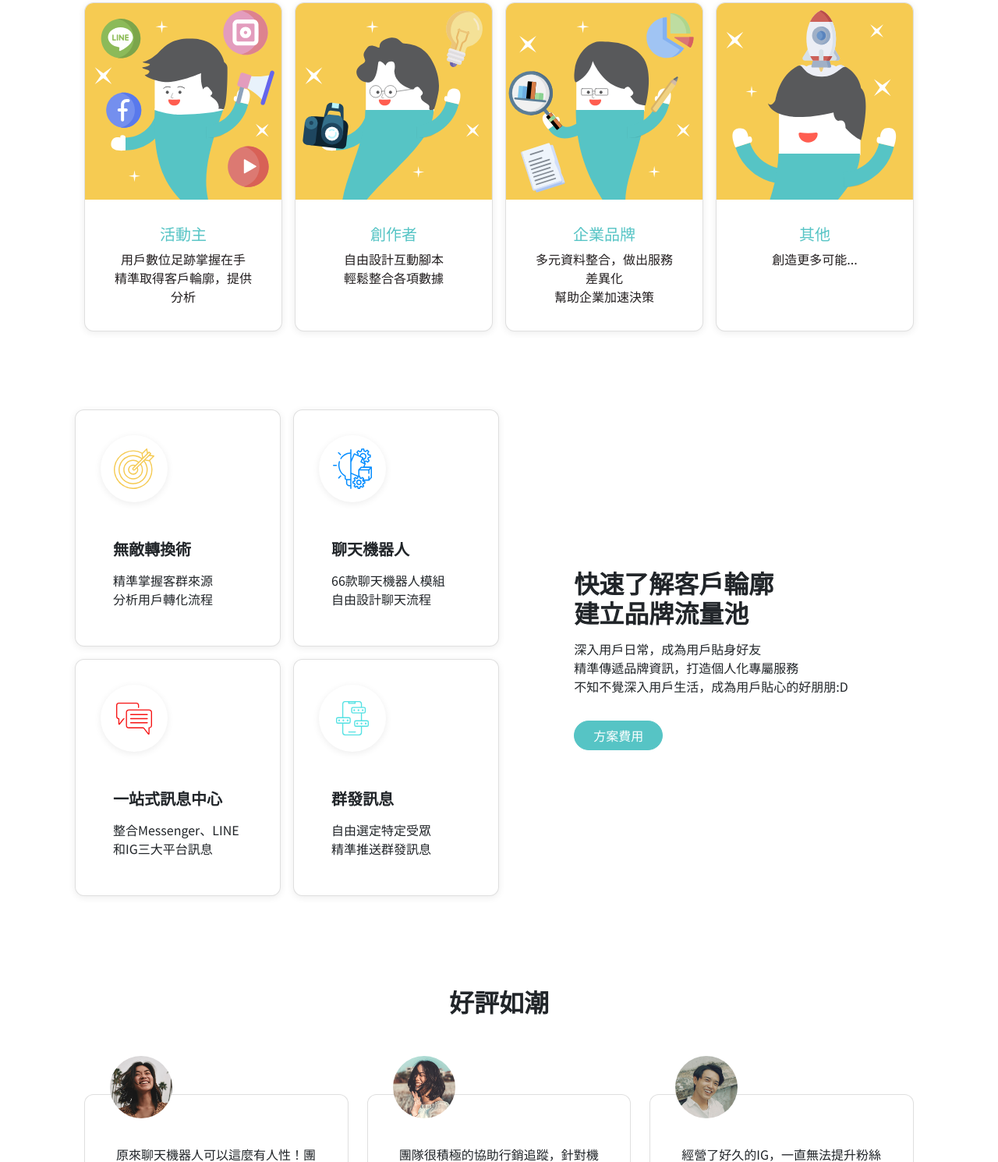
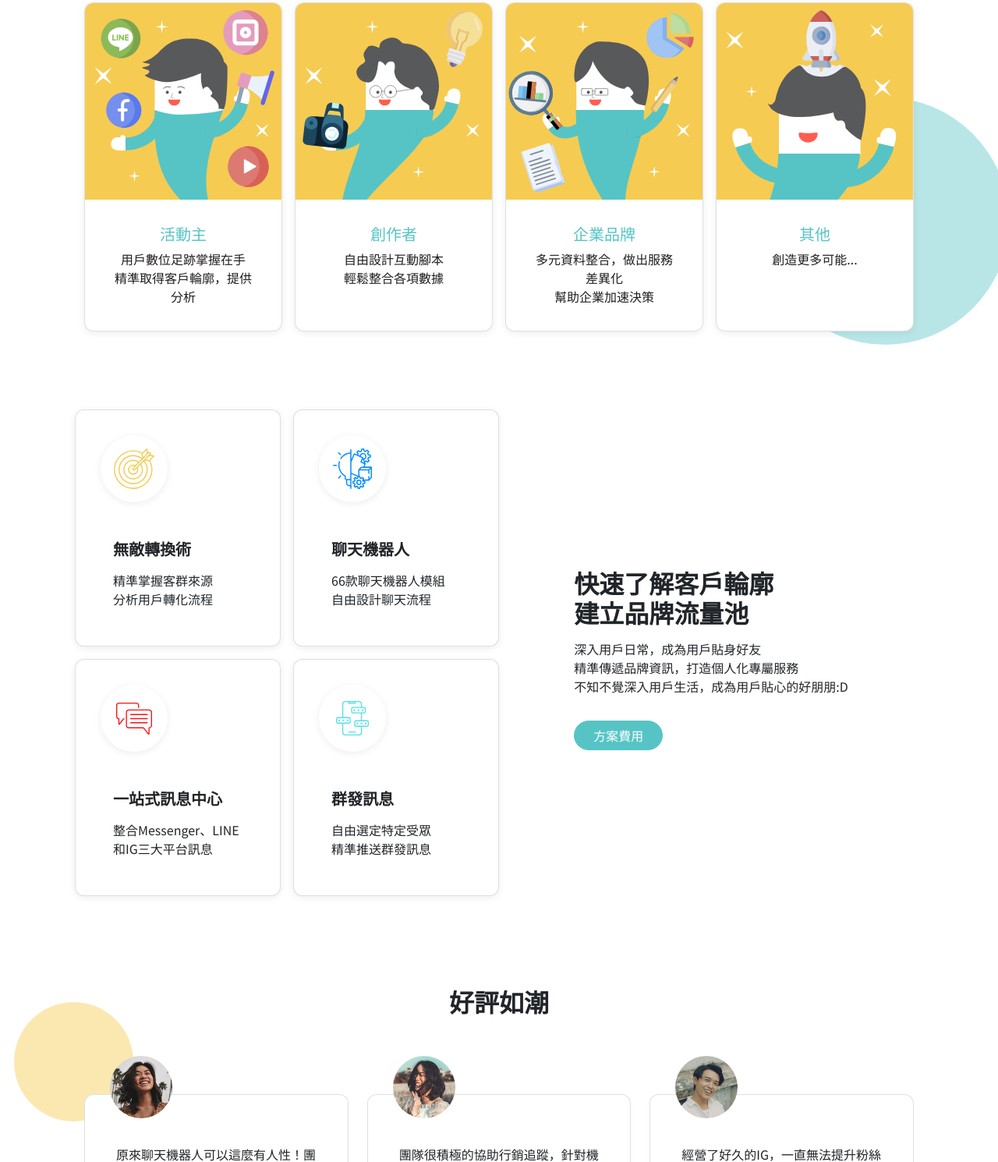
Before and after one commit to iamAmberhh/-chatTalker, a plain HTML site: page index.html in a window 1280 px wide. Shown: the part 1310-2800 px from the top of the page at 78% size. Drawn offline with nearby package versions, Linux system fonts and the light colour scheme; files whose address does not match are found by name; a web font is replaced by a local one.

Commit message:
修改版_v4

```diff
--- a/SCSS/_index.scss
+++ b/SCSS/_index.scss
@@ -14,7 +14,7 @@ body{
     font-family:  'Comfortaa', cursive;
 }
 h1{
-    background: url(images/logo.svg) no-repeat;
+    background: url('/images/logo.svg') no-repeat;
     width:220px;
     height:40px;
     text-indent: 105%;
@@ -141,7 +141,7 @@ h1{
 }
 
 .bg-decorate-md{
-    background:url(images/ball02.svg) no-repeat;
+    background:url('/images/ball02.svg') no-repeat;
     width:315px;
     height:320px;
     bottom:-20px;
@@ -149,7 +149,7 @@ h1{
 }
 
 .bg-decorate-sm{
-    background:url(images/ball03.svg) no-repeat;
+    background:url('/images/ball03.svg') no-repeat;
     width:155px;
     height:155px;
     top:20px;
```
Also changed, not shown: SCSS/all.css, 1 other file.
